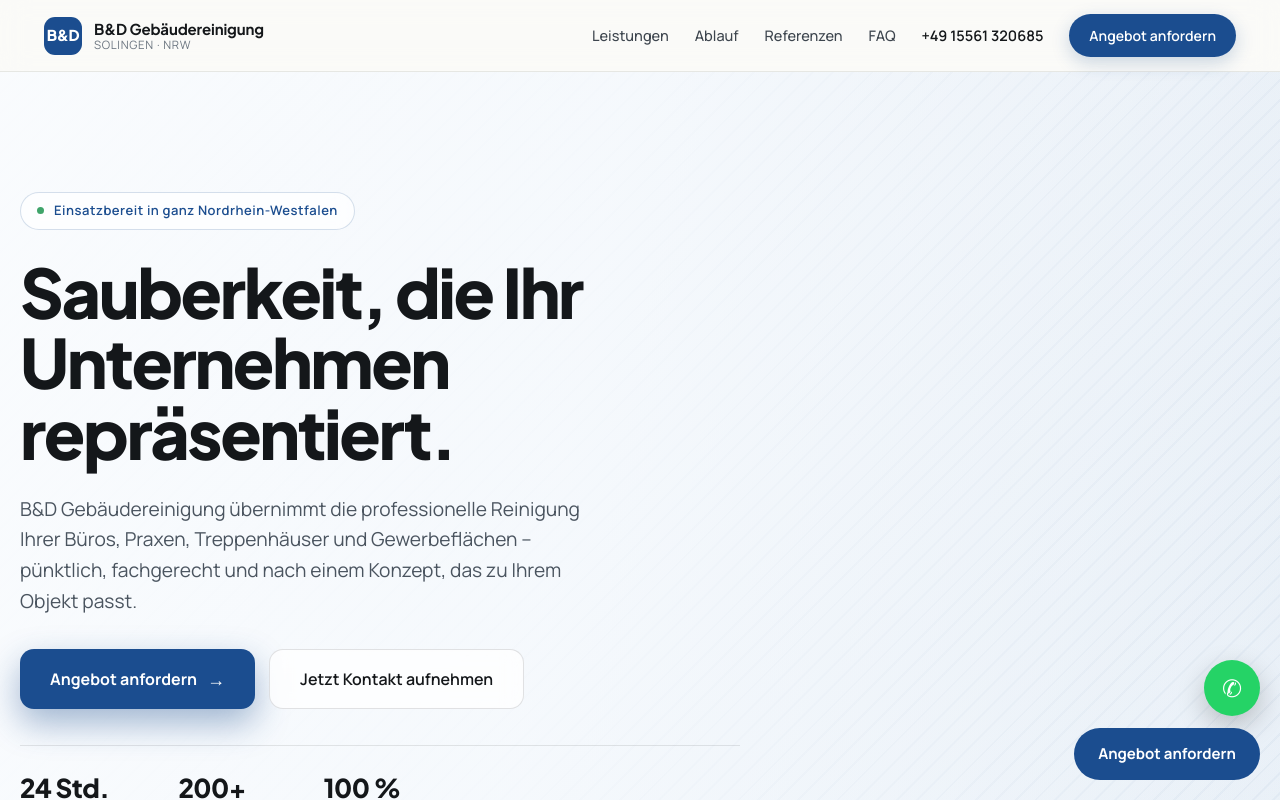
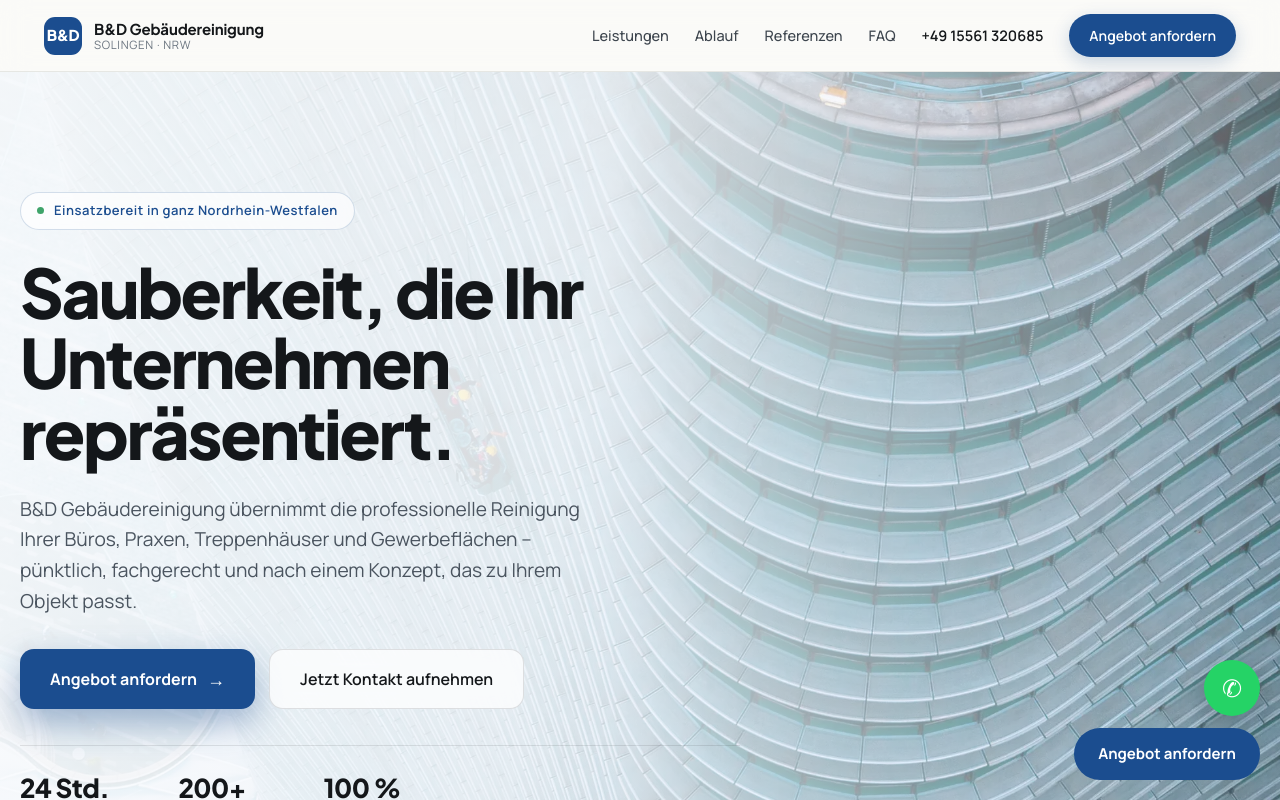
Before and after one commit to khasro-11/sekwanmestu, a Next.js app: page / in a window 1280 px wide. Shown: the top 800 px of the page. Built offline with nearby package versions, Linux system fonts and the light colour scheme.

Commit message:
feat: add hero background image for improved visual presentation

```diff
--- a/app/globals.css
+++ b/app/globals.css
@@ -267,11 +267,6 @@ img { max-width: 100%; display: block; }
 }
 .hero__media { position: absolute; inset: 0; }
 .hero__media img { width: 100%; height: 100%; object-fit: cover; }
-.hero__media--placeholder {
-  background:
-    linear-gradient(160deg, rgba(27,77,143,.08), rgba(27,77,143,.02)),
-    repeating-linear-gradient(135deg, rgba(27,77,143,.05) 0 2px, transparent 2px 14px);
-}
 .hero__overlay {
   position: absolute;
   inset: 0;
--- a/components/Hero.tsx
+++ b/components/Hero.tsx
@@ -1,12 +1,13 @@
+import Image from "next/image";
 import Reveal from "./Reveal";
+import heroBg from "@/public/hero/hintergrund.webp";
 
 export default function Hero() {
   return (
     <section id="start" className="hero">
-      {/* TODO: replace with the real hero photo (cleaning team in a modern
-          office, landscape, high-res) — the source asset could not be
-          retrieved intact from the design handoff. */}
-      <div className="hero__media hero__media--placeholder" aria-hidden="true" />
+      <div className="hero__media" aria-hidden="true">
+        <Image src={heroBg} alt="" fill priority sizes="100vw" />
+      </div>
       <div className="hero__overlay" />
       <div className="container hero__content">
         <Reveal className="hero__col">
```
Also changed, not shown: assets/hintergrundsbuild.avif (added), public/hero/hintergrund.webp (added).
